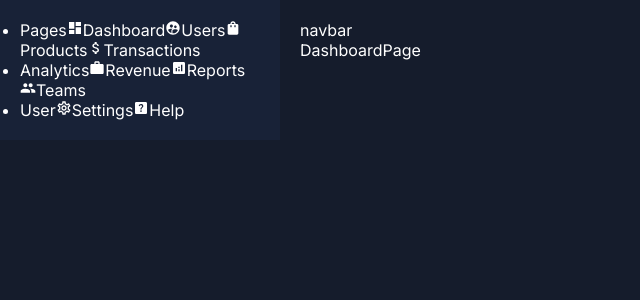
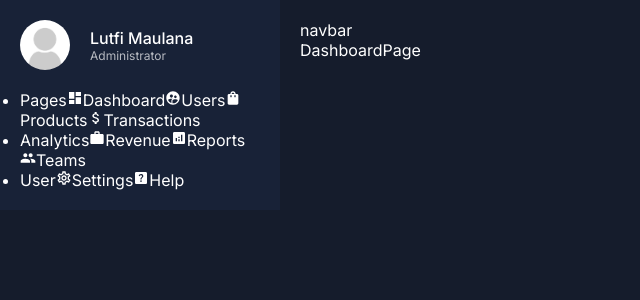
Before and after one commit to lutfimaulana17/cms-admin, a Next.js app: page /dashboard in a window 1280 px wide. Shown: the top 300 px of the page, without its empty margins (0-640 px from the left). Built offline with nearby package versions, Linux system fonts and the light colour scheme.

Commit message:
layouting user information section in sidebar

```diff
--- a/app/ui/dashboard/sidebar/sidebar.jsx
+++ b/app/ui/dashboard/sidebar/sidebar.jsx
@@ -11,6 +11,7 @@ import {
 } from "react-icons/md";
 import styles from './sidebar.module.css'
 import MenuLink from "./menuLink/menuLink";
+import Image from "next/image";
 
 const menuItems = [
   {
@@ -78,6 +79,13 @@ const menuItems = [
 const Sidebar = () => {
   return (
     <div className={styles.container}>
+      <div className={styles.user}>
+        <Image src="/noavatar.png" className={styles.userImage} width="50" height="50" alt="avatar" />
+        <div className={styles.userDetail}>
+          <span className={styles.userName}>Lutfi Maulana</span>
+          <span className={styles.userTitle}>Administrator</span>
+        </div>
+      </div>
       <ul>
         {menuItems.map(item=> (
           <li key={item.title}>
--- a/app/ui/dashboard/sidebar/sidebar.module.css
+++ b/app/ui/dashboard/sidebar/sidebar.module.css
@@ -0,0 +1,30 @@
+.container{
+    position: sticky;
+    top: 40px;
+}
+
+.user{
+    display: flex;
+    align-items: center;
+    gap: 20px;
+    margin-bottom: 20px;
+}
+
+.userImage{
+    border-radius: 50%;
+    object-fit: cover;
+}
+
+.userDetail{
+    display: flex;
+    flex-direction: column;
+}
+
+.userName{
+    font-weight: 500;
+}
+
+.userTitle{
+    font-size: 12px;
+    color: var(--textSoft)
+}
```
Also changed, not shown: public/noavatar.png (added).
